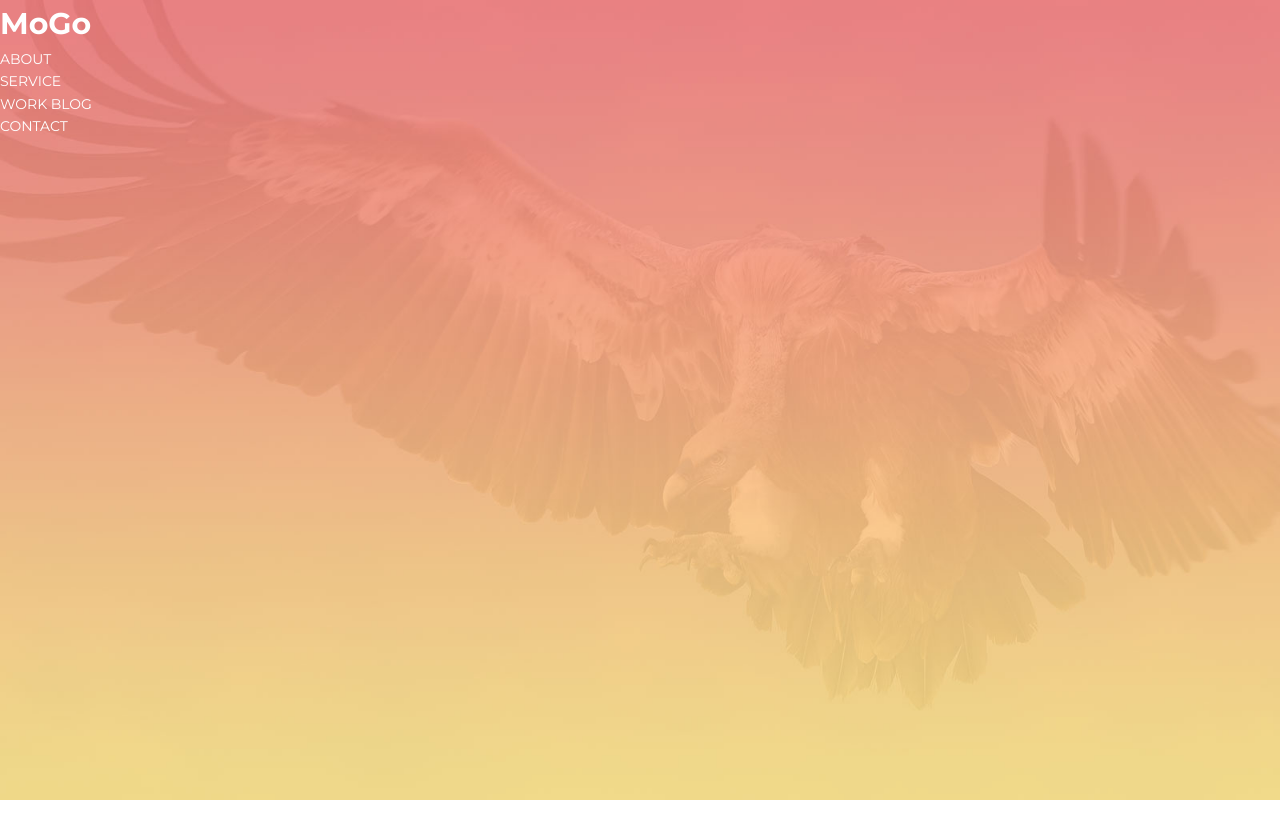
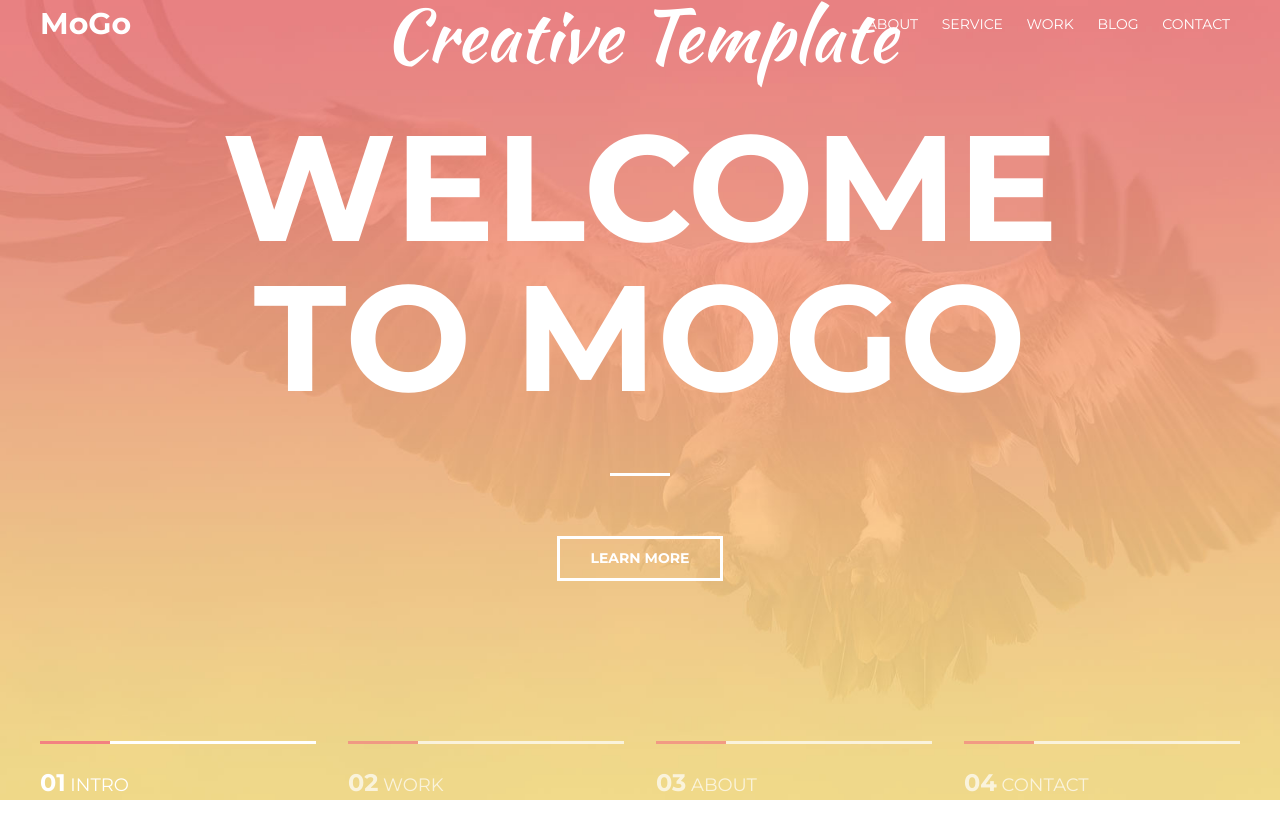
Before and after one commit to heavyrain23/Mogo-Landing-Page, a plain HTML site: page index.html in a window 1280 px wide. Before the commit the page ends 800 px from the top, so only its background shows below. Drawn offline with Linux system fonts and the light colour scheme.

Commit message:
Header is done

```diff
--- a/css/styles.css
+++ b/css/styles.css
@@ -18,7 +18,13 @@ body {
     margin: 0 auto;
 }
 
+/*Intro*/
+
 .intro {
+
+    display: flex;
+    flex-direction: column;
+    justify-content: center;
     width: 100%;
     height: 100vh;
 
@@ -27,8 +33,47 @@ body {
     -webkit-background-size: cover;
 }
 
+.intro__inner {
+    width: 100%;
+    max-width: 880px;
+    margin: 0 auto;
+
+    text-align: center;
+}
+
+.intro__title {
+    font-size: 150px;
+    color: #fff;
+    font-weight: bold;
+    text-transform: uppercase;
+    line-height: 1;
+
+
+}
+
+.intro__title:after {
+    display: block;
+    content: "";
+    height: 3px;
+    width: 60px;
+    margin: 60px auto;
+    background: #fff;
+}
+
+.intro__suptitle {
+    margin-bottom: 20px;
+    font-family: "Kaushan Script", sans-serif;
+    font-size: 72px;
+    color: #fff;
+
+}
+
+
+
+/*Header*/
+
 .header {
-    width: 100px;
+    width: 100%;
 
     position: absolute;
     top: 0;
@@ -43,14 +88,121 @@ body {
     font-size: 30px;
 }
 
+.header__inner {
+    display: flex;
+    justify-content:  space-between;
+    align-items: center;
+}
+
 /*Nav*/
 
 .nav {
     font-size: 14px;
     text-transform: uppercase;
+
 }
 
 .nav__link {
+    display: inline-block;
+    vertical-align: top;
+    margin: 0 10px;
+    position: relative;
     color: #fff;
     text-decoration: none;
+
+    transition: color .1s linear;
 }
+
+
+.nav__link:after {
+
+    content: "";
+    position: absolute;
+    display: block;
+    top: 100%;
+    left: 1;
+    z-index: 1;
+    width: 100%;
+    height: 3px;
+    background-color: #fce38a;
+
+    transition: opacity .1s linear;
+    opacity: 0;
+}
+
+.nav__link:hover {
+    color: #fce38a;
+}
+.nav__link:hover:after {
+    opacity: 1;
+
+}
+
+/*Button*/
+
+.intro__button {
+    display: inline-block;
+    vertical-align: top;
+    padding: 8px 30px;
+
+    border: 3px solid #fff;
+
+    font-size: 14px;
+    font-weight: 700;
+    color: #fff;
+    text-transform: uppercase;
+    text-decoration: none;
+
+    transition: background .1s linear, color .1s linear;
+}
+
+.intro__button:hover {
+    background-color: #fff;
+    color: #333;
+}
+
+/*Slider*/
+
+.intro__slider {
+    display: flex;
+    justify-content: space-between;
+    margin-top: 160px;
+
+
+}
+
+.slider__item {
+    width: 23%;
+    padding: 20px 0;
+
+    border-top: 3px solid #fff;
+
+    color: #fff;
+    font-size: 18px;
+    text-transform: uppercase;
+
+    opacity: 0.7;
+    position: relative;
+
+}
+
+.slider__num {
+    font-size: 24px;
+    font-weight: 700;
+}
+
+.slider__item.active {
+    opacity: 1;
+}
+
+.slider__item:after {
+    content: "";
+    display: inline-block;
+    height: 3px;
+    width: 70px;
+    background: #f38181;
+    position: absolute;
+    top: -3px;
+    left: 0;
+
+}
--- a/index.html
+++ b/index.html
@@ -7,6 +7,7 @@
     <title>>Mogo</title>
     <link rel="stylesheet" href="css/styles.css">
     <link href="https://fonts.googleapis.com/css?family=Kaushan+Script|Montserrat:400,700&display=swap" rel="stylesheet">
+    <link rel="stylesheet" href="https://cdnjs.cloudflare.com/ajax/libs/font-awesome/4.7.0/css/font-awesome.min.css">
 </head>
 <body>
 
@@ -21,6 +22,7 @@
                     <a class = "nav__link" href="#" > Work </a>
                     <a class = "nav__link" href="#" > Blog </a>
                     <a class = "nav__link" href="#" > Contact </a>
+
                 </nav>
 
 
@@ -30,9 +32,40 @@
 
     <div class="intro">
         <div class="container">
+            <div class="intro__inner">
+                <div class="intro__suptitle">Creative Template</div>
+                <div class="intro__title">Welcome to Mogo</div>
 
+                <a href="#" class="intro__button">Learn more</a>
+            </div>
+
+            <div class="intro__slider">
+
+                <div class="slider__item active">
+                    <span class="slider__num">01</span>
+                    Intro
+                </div>
+
+                <div class="slider__item">
+                    <span class="slider__num">02</span>
+                    Work
+                </div>
+                <div class="slider__item">
+                    <span class="slider__num">03</span>
+                    About
+                    </div>
+
+                <div class="slider__item">
+                    <span class="slider__num">04</span>
+                    Contact
+                </div>
+            </div>
         </div>
     </div>
 
+
+
+
+
 </body>
 </html>
```
